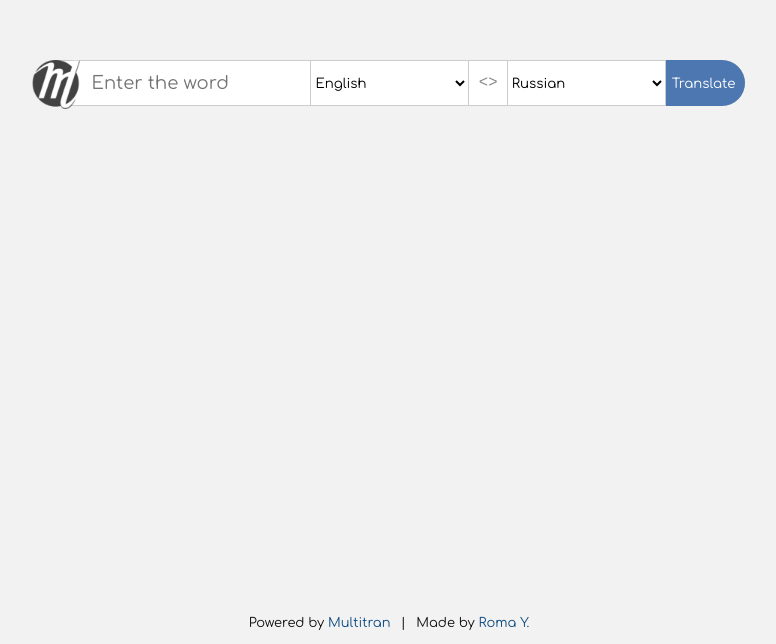
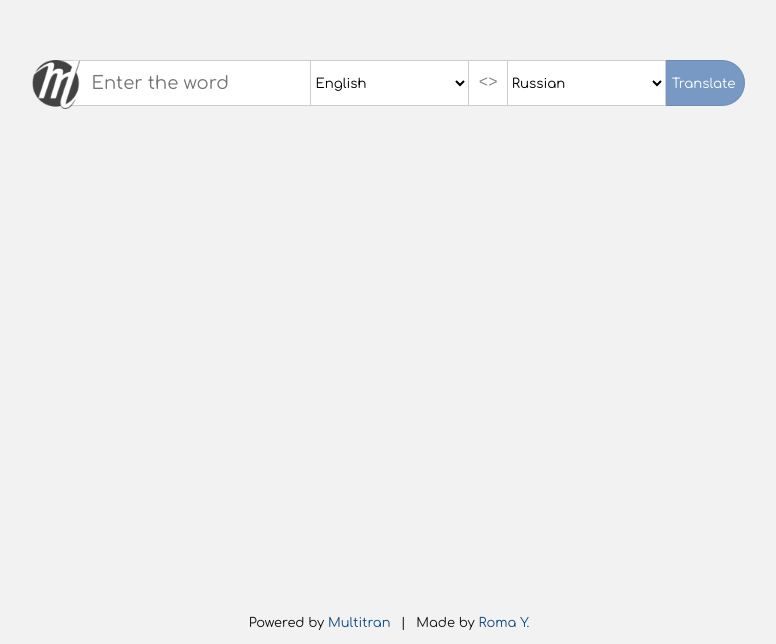
Before and after one commit to RM66/multitran-svelte, a Svelte app in the folder packages/front/: page / in a window 1280 px wide. Shown: the part 156-800 px from the top of the page, without its empty margins (251-1027 px from the left). Built offline with nearby package versions, Linux system fonts and the light colour scheme.

Commit message:
disable btn

```diff
--- a/packages/front/src/App.svelte
+++ b/packages/front/src/App.svelte
@@ -40,6 +40,10 @@
     font-family: Comfortaa, cursive;
     outline-color: var(--cl-outline);
   }
+
+  :global([disabled]) {
+    opacity: .75;
+  }
 </style>
 
 <Main />
--- a/packages/front/src/components/Main.svelte
+++ b/packages/front/src/components/Main.svelte
@@ -2,7 +2,7 @@
   import LangSelect from '../elements/LangSelect.svelte';
   import ResultItem from '../elements/ResultItem.svelte';
   import SearchInput from '../elements/SearchInput.svelte';
-  import { sameParams, query, result, reverse, translate } from '../stores/translation.js';
+  import { normalQuery, sameParams, query, result, reverse, translate } from '../stores/translation.js';
 </script>
 
 <style>
@@ -108,7 +108,7 @@
     <LangSelect from />
     <a href on:click|preventDefault={reverse} class="reverse" tabindex="0">&nbsp;&lt;&gt;&nbsp;</a>
     <LangSelect to />
-    <button>Translate</button>
+    <button disabled={!$normalQuery || $sameParams}>Translate</button>
   </form>
   {#if $sameParams}
     {#await $result}
--- a/packages/front/src/stores/translation.js
+++ b/packages/front/src/stores/translation.js
@@ -16,7 +16,7 @@ export const reverse = () => {
 
 let prevParams = writable(new URLSearchParams());
 
-const normalQuery = derived(query, ($query, set) => set($query.trim().toLowerCase()), '');
+export const normalQuery = derived(query, ($query, set) => set($query.trim().toLowerCase()), '');
 
 export const sameParams = derived(
   [prevParams, normalQuery, langFrom, langTo],
```
